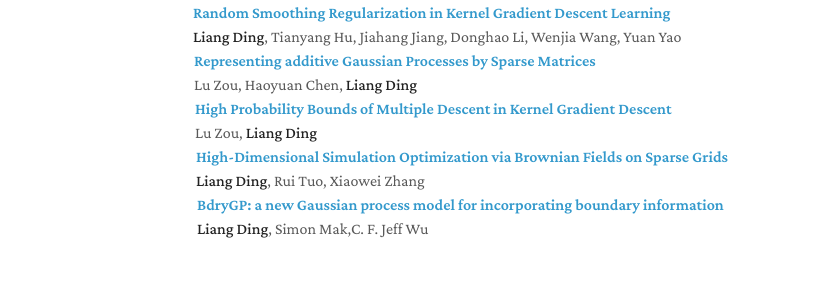
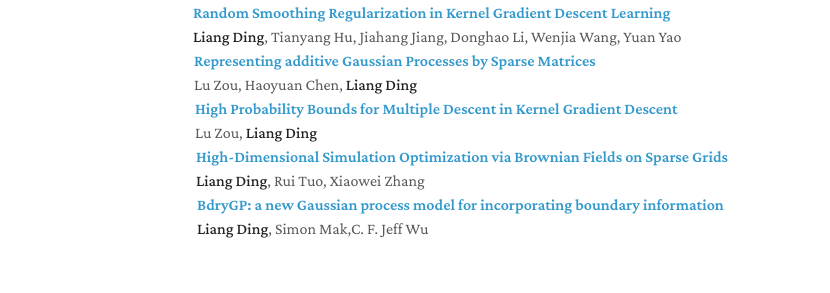
Before and after one commit to ldingaa/ldingaa.github.io, a Jekyll site: the page built from index.md, in a window 1280 px wide and 1352 px high. Shown: the part 941-1234 px from the top of the window, without its empty margins (279-1109 px from the left). Built offline with Jekyll 4.4.1, drawn with Linux system fonts in a browser that asks for light colours; nearby versions of some CDN libraries; a style sheet for code colours, icons or effects is not loaded.

Commit message:
Update working_papers.md

```diff
--- a/_includes/working_papers.md
+++ b/_includes/working_papers.md
@@ -23,7 +23,7 @@
     <div class="author">Lu Zou, Haoyuan Chen, <strong>Liang Ding</strong></div>
 
 <div class="col-sm-9" style="position: relative;padding-right: 15px;padding-left:1px;">
-    <div class="title"><a href=" "> High Probability Bounds of Multiple Descent in Kernel Gradient Descent</a></div>
+    <div class="title"><a href=" "> High Probability Bounds for Multiple Descent in Kernel Gradient Descent</a></div>
     <div class="author">Lu Zou, <strong>Liang Ding</strong></div>
 
 
```
